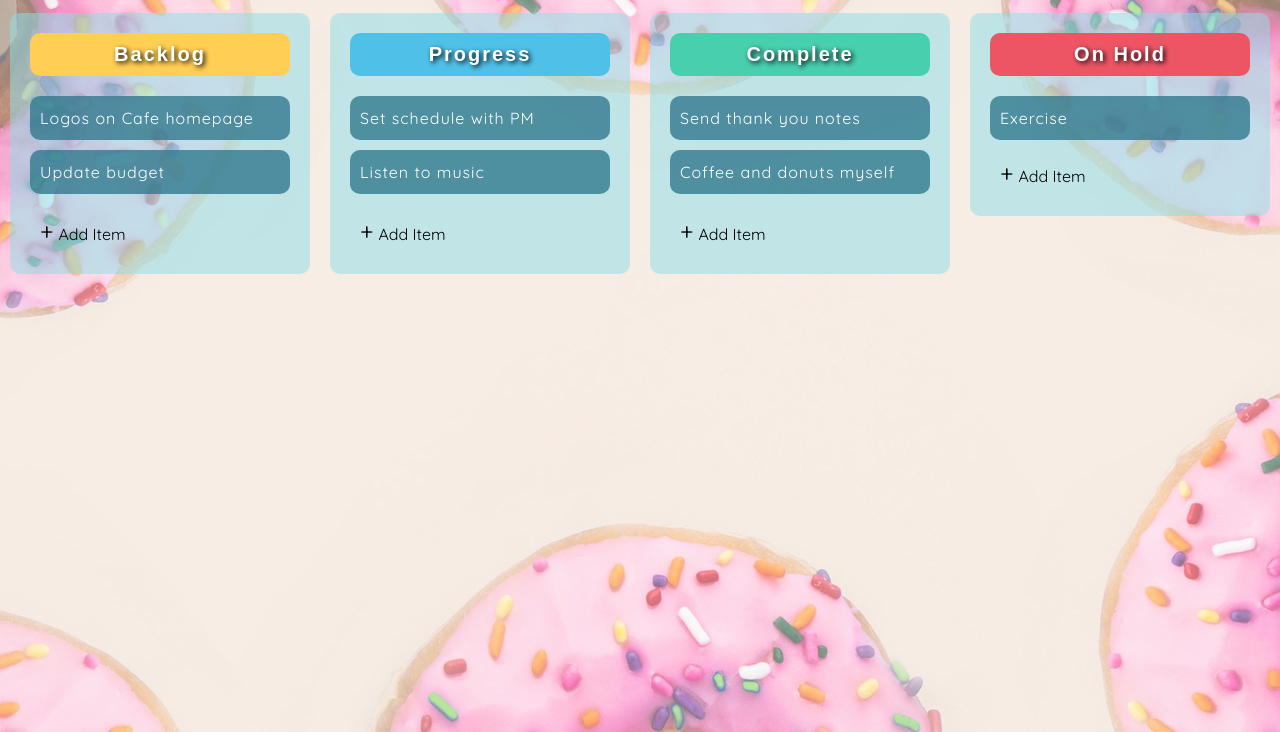
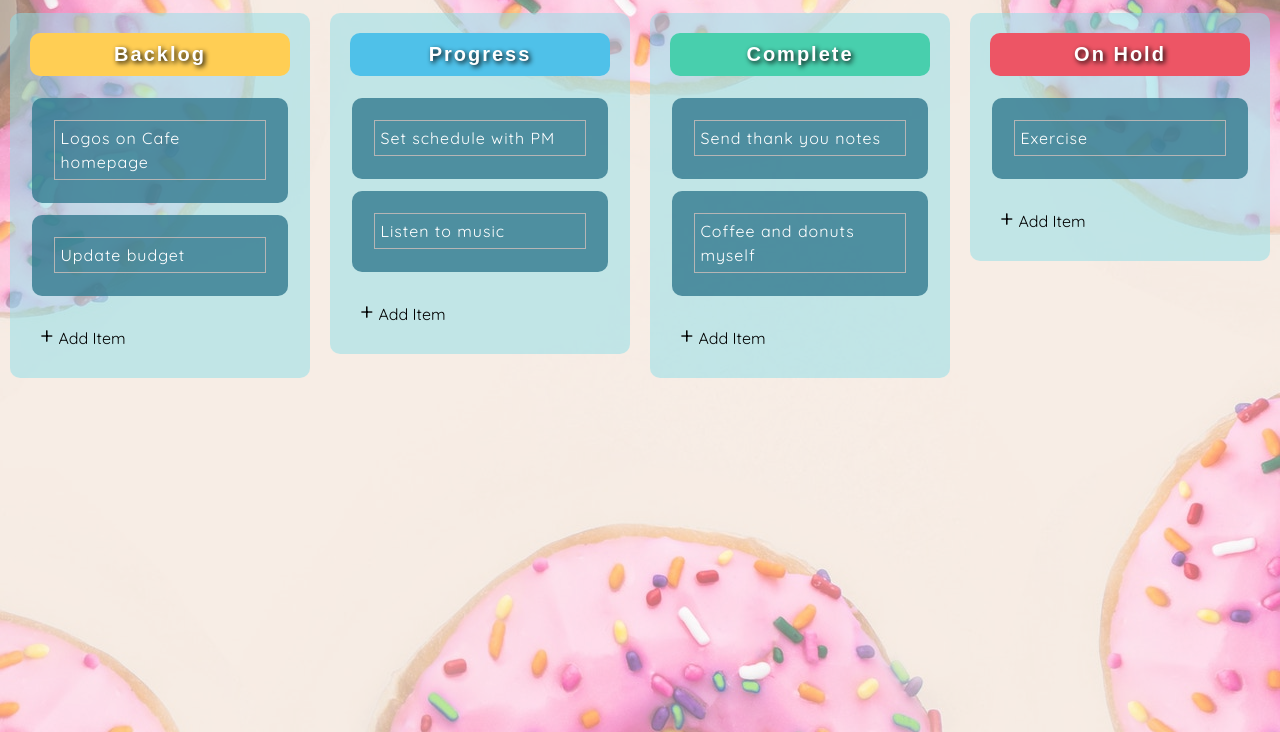
Before and after one commit to KateChantha/drag-and-drop, a plain HTML site: page index.html in a window 1280 px wide. Shown: the part 68-800 px from the top of the page. Drawn offline with Linux system fonts and the light colour scheme.

Commit message:
cleanup comment and add style

```diff
--- a/script.js
+++ b/script.js
@@ -100,28 +100,6 @@ function filterEmptyItem(array){
   return filteredArray;
 }
 
-
-// // Create DOM Elements for each list item
-// function createItemEl(columnEl, column, item, index) {
-//   // console.log('columnEl:', columnEl);
-//   // console.log('column:', column);
-//   // console.log('item:', item);
-//   // console.log('index:', index);
-//   // List Item
-//   const listEl = document.createElement('li');
-//   listEl.classList.add('drag-item');
-//   listEl.textContent = item;
-//   listEl.draggable = true;
-//   // set attribute of ondragstart to our drag fucntion
-//   listEl.setAttribute('ondragstart', 'drag(event)')
-//   listEl.contentEditable = true;
-//   // onFocus Event
-//   listEl.id = index;
-//   listEl.setAttribute('onfocusout', `updateItem(${index}, ${column})`);
-//   // Append
-//   columnEl.appendChild(listEl);
-// }
-
 function createItemEl(columnEl, column, item, index) {
   // console.log('columnEl:', columnEl);
   // console.log('column:', column);
@@ -131,6 +109,7 @@ function createItemEl(columnEl, column, item, index) {
   const listEl = document.createElement('li');
   listEl.classList.add('drag-item');
   const divEl = document.createElement('div');
+  divEl.classList.add('edit-item');
   divEl.textContent = item;
   listEl.draggable = true;
   // set attribute of ondragstart to our drag fucntion
--- a/style.css
+++ b/style.css
@@ -192,8 +192,8 @@ ul {
 }
 
 .drag-item {
-  margin: 10px;
-  padding: 10px;
+  margin: 0.75rem;
+  padding: 1.4rem;
   height: fit-content;
   background-color: rgba(51, 122, 143, 0.8);
   border-radius: 10px;
@@ -207,6 +207,13 @@ ul {
   background-color: white;
   color: black;
 }
+
+/* Editable Content */
+.edit-item {
+  padding: 5px;
+  border: 0.5px solid rgb(181, 181, 181);
+}
+
 
 /* Add Button Group */
 .add-btn-group {
```
